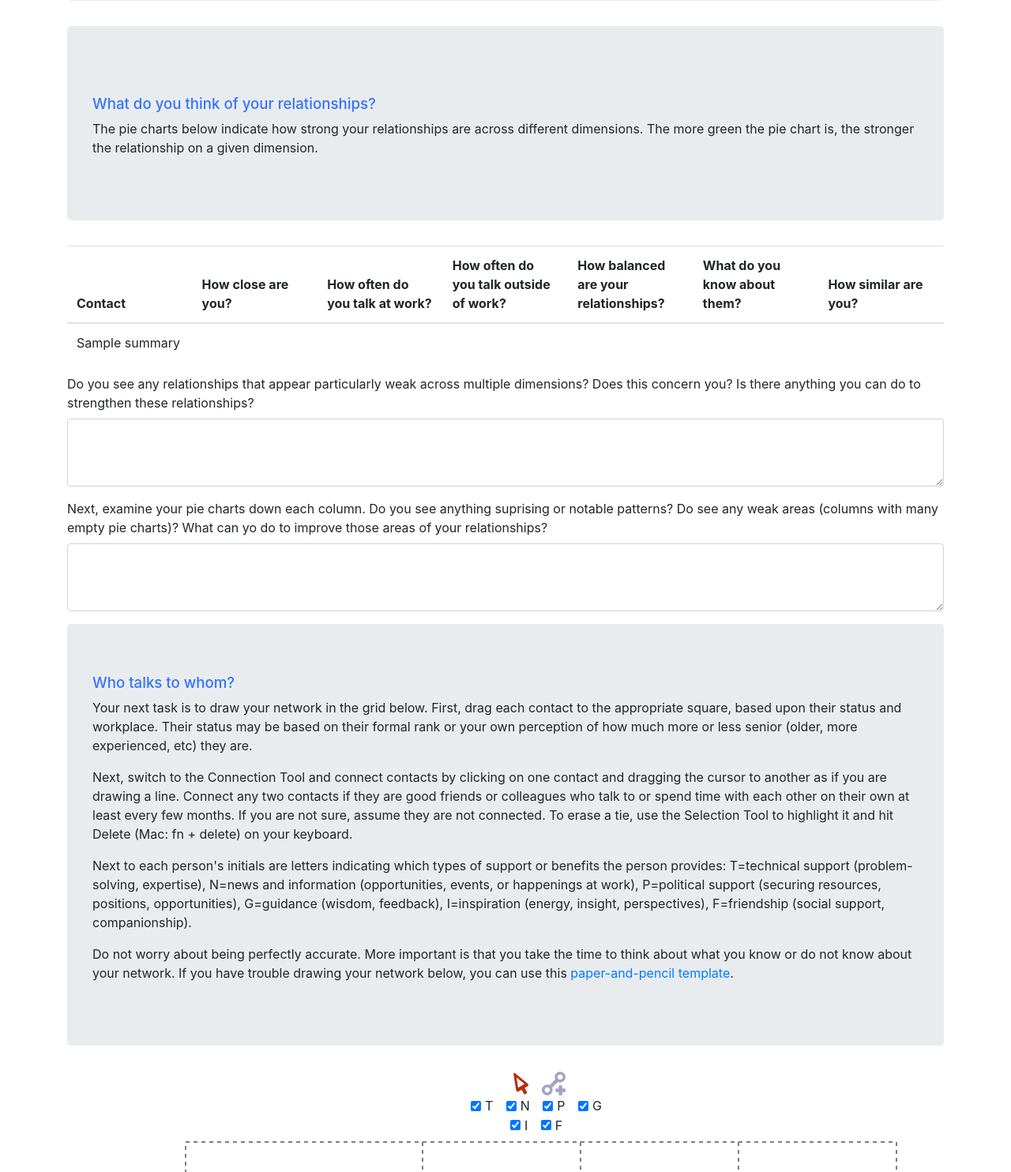
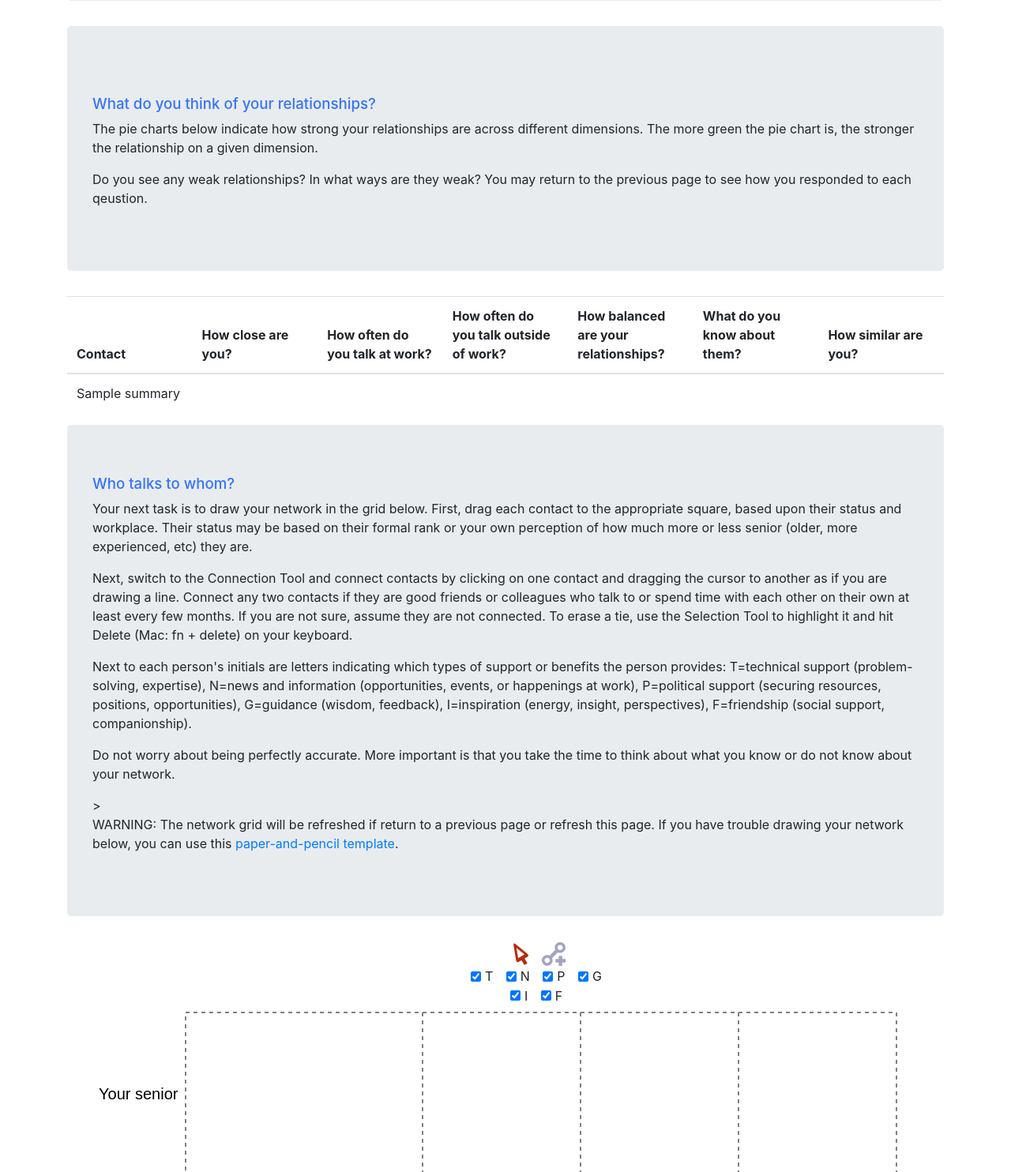
Before and after one commit to kokuwabara1976/networksheet, a Flask app: template templates/network.html in a window 1280 px wide. Shown: the part 353-1837 px from the top of the page at 79% size. Run offline with Flask 2, Linux system fonts and the light colour scheme; the template is opened without the code that fills it: most values are stand-ins (such as "Sample title", 1, 10 or a date in 2020); some libraries are stand-ins or nearby versions.

Commit message:
network questions

```diff
--- a/templates/network.html
+++ b/templates/network.html
@@ -45,6 +45,7 @@
       <br>
       <h3 class="display-7">What do you think of your relationships?</h3>
       <p>The pie charts below indicate how strong your relationships are across different dimensions. The more green the pie chart is, the stronger the relationship on a given dimension.</p>
+      <p>Do you see any weak relationships? In what ways are they weak? You may return to the previous page to see how you responded to each qeustion. </p>
     </div>
   </div>
 
@@ -81,6 +82,7 @@
         {% endfor %}
       </table>
 
+      <!---
       <div class="form-group">
         <label for="exampleFormControlTextarea1">Do you see any relationships that appear particularly weak across multiple dimensions? Does this concern you? Is there anything you can do to strengthen these relationships?</label>
         <textarea class="form-control" id="txtarea2" rows="3" style="font-size: 12pt"></textarea>
@@ -90,6 +92,7 @@
         <label for="exampleFormControlTextarea1">Next, examine your pie charts down each column. Do you see anything suprising or notable patterns? Do see any weak areas (columns with many empty pie charts)? What can yo do to improve those areas of your relationships?</label>
         <textarea id="txtarea3" class="form-control" rows="3" style="font-size: 12pt"></textarea>
       </div>
+      -->
 
     </div>
 
@@ -104,7 +107,8 @@
         <p>Your next task is to draw your network in the grid below. First, drag each contact to the appropriate square, based upon their status and workplace. Their status may be based on their formal rank or your own perception of how much more or less senior (older, more experienced, etc) they are. </p>
         <p>Next, switch to the Connection Tool and connect contacts by clicking on one contact and dragging the cursor to another as if you are drawing a line. Connect any two contacts if they are good friends or colleagues who talk to or spend time with each other on their own at least every few months. If you are not sure, assume they are not connected. To erase a tie, use the Selection Tool to highlight it and hit Delete (Mac: fn + delete) on your keyboard.</p>
         <p>Next to each person's initials are letters indicating which types of support or benefits the person provides: T=technical support (problem-solving, expertise), N=news and information (opportunities, events, or happenings at work), P=political support (securing resources, positions, opportunities), G=guidance (wisdom, feedback), I=inspiration (energy, insight, perspectives), F=friendship (social support, companionship).
-        <p>Do not worry about being perfectly accurate. More important is that you take the time to think about what you know or do not know about your network. If you have trouble drawing your network below, you can use this <a href="/static/img/networkgrid.pdf" target="_blank">paper-and-pencil template</a>.</p>
+        <p>Do not worry about being perfectly accurate. More important is that you take the time to think about what you know or do not know about your network.</p>>
+        <p>WARNING: The network grid will be refreshed if return to a previous page or refresh this page. If you have trouble drawing your network below, you can use this <a href="/static/img/networkgrid.pdf" target="_blank">paper-and-pencil template</a>.</p>
       </div>
     </div>
     <!-- End instructions -->
@@ -113,7 +117,7 @@
     <network>
     </network>
 
-
+    <!--
     <div class="container">
         <div class="form-group">
           <label for="exampleFormControlTextarea1">What patterns do you see in your network? Do you see any crowded or empty cells? What do you make of them?</label>
@@ -128,7 +132,7 @@
         </div>
 
     </div>
-
+    -->
 
     <div class="container">
       <div class="jumbotron">
```
